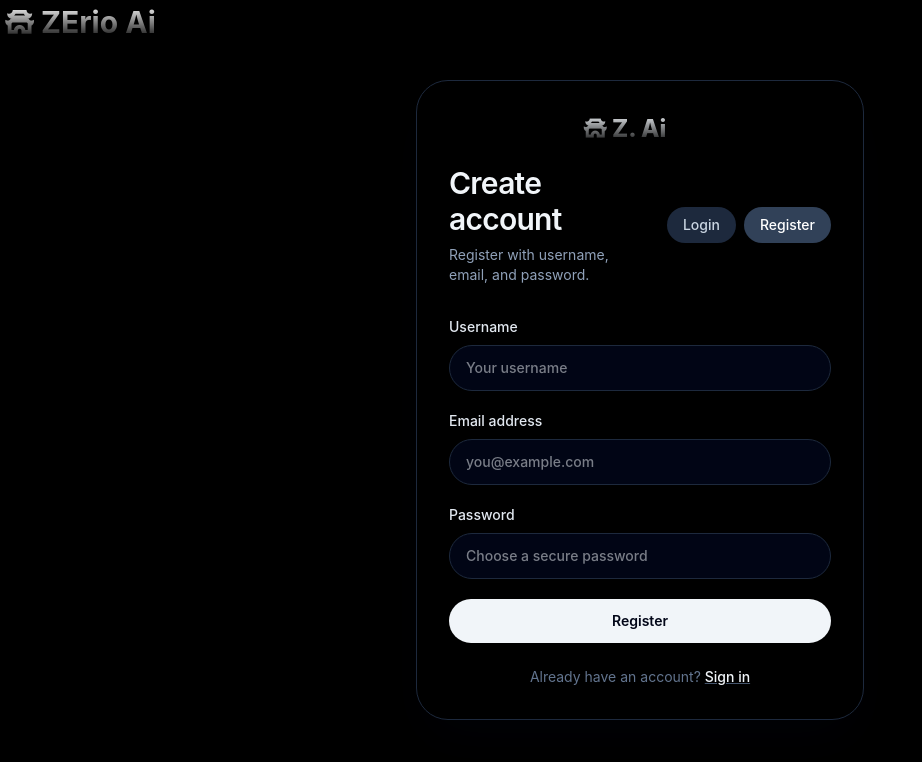
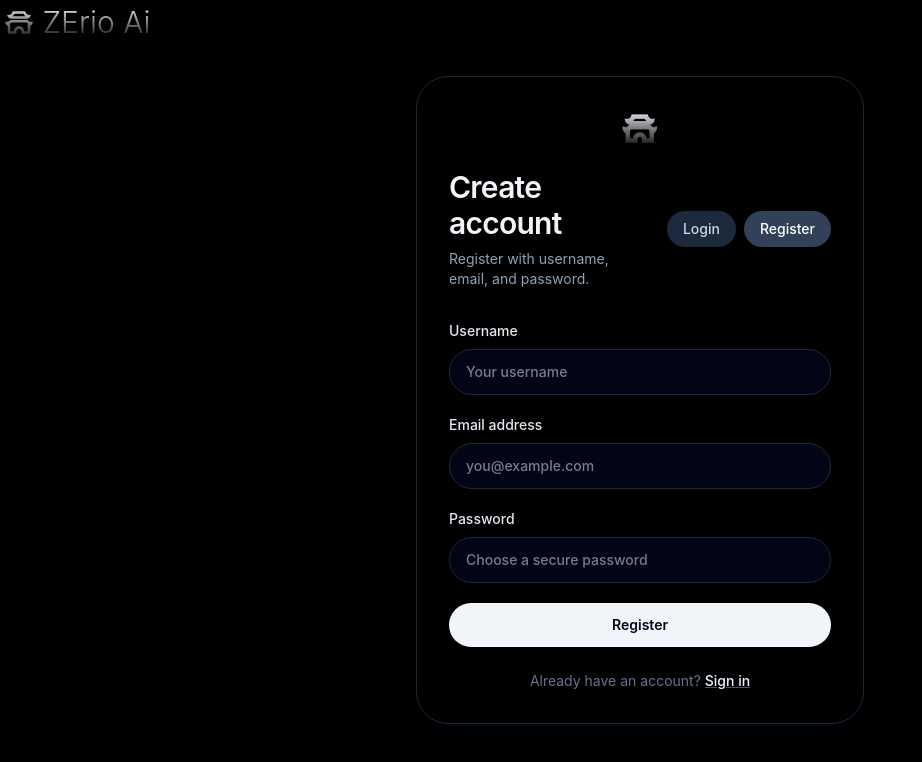
Before and after one commit to Notanormaldev/Perplexity, a React (Vite) app in the folder Frontend/: page /register in a window 1280 px wide. Shown: the top 762 px of the page, without its empty margins (0-922 px from the left). Built offline with nearby package versions, Linux system fonts and the light colour scheme; no server answers.

Commit message:
style: update font weight and styling for improved UI consistency in Login and Register pages

```diff
--- a/Frontend/src/features/auth/pages/Login.jsx
+++ b/Frontend/src/features/auth/pages/Login.jsx
@@ -37,7 +37,7 @@ function Login() {
     <main className="min-h-screen bg-slate-950 text-slate-100 flex items-center justify-center px-4 py-10">
 
            <Background />
-       <h1 className='text-white absolute left-1 top-1 font-bold font-stretch-50% text-3xl mask-b-from-neutral-50 '><i class="ri-ancient-gate-line"></i>  ZErio Ai</h1>
+       <h1 className='text-white absolute left-1 top-1 font-light font-stretch-50% text-3xl mask-b-from-neutral-50 '><i  class="ri-ancient-gate-line"></i>  ZErio Ai</h1>
       <div className="w-full max-w-md">
         <div className="rounded-[32px] border border-slate-800 bg-black-900/95 p-8 shadow-2xl shadow-slate-950/30 backdrop-blur-xl">
        <div className='font-extrabold font-stretch-50% text-4xl  mask-b-from-neutral-50 w-[10%] m-auto'>
--- a/Frontend/src/features/auth/pages/Register.jsx
+++ b/Frontend/src/features/auth/pages/Register.jsx
@@ -32,11 +32,11 @@ async function handleSubmit (event) {
   return (
     <main className="min-h-screen bg-slate-950 text-slate-100 flex items-center justify-center px-4 py-10">
       <Bg/>
-      <h1 className='text-white absolute left-1 top-1 font-bold font-stretch-50% text-3xl mask-b-from-neutral-50 font-family:'><i class="ri-ancient-gate-line"></i>  ZErio Ai</h1>
+      <h1 className='text-white absolute left-1 top-1 font-light font-stretch-50% text-3xl mask-b-from-neutral-50 font-family:'><i class="ri-ancient-gate-line"></i>  ZErio Ai</h1>
       <div className="w-full max-w-md">
         <div className="rounded-[32px] border border-slate-800 bg-black-900/95 p-8 shadow-2xl shadow-slate-950/30 backdrop-blur-xl">
-         <div className='font-extrabold mb-5 font-stretch-50% text-2xl  mask-b-from-neutral-50 w-[30%] m-auto'>
-         <i class="ri-ancient-gate-line "></i> Z. Ai
+         <div className='font-extrabold mb-5 font-stretch-50% text-4xl  mask-b-from-neutral-50 w-[10%] m-auto'>
+         <i class="ri-ancient-gate-line "></i>
        </div>
           <div className="mb-8 flex items-center justify-between gap-4">
             <div>
--- a/Frontend/src/features/chat/components/ChatSidebar.jsx
+++ b/Frontend/src/features/chat/components/ChatSidebar.jsx
@@ -247,9 +247,10 @@ const AboutModal = ({ open, onClose }) => {
       <div style={{position:'absolute',inset:0,background:'rgba(0,0,0,.75)',backdropFilter:'blur(6px)'}} onClick={onClose}/>
       <div style={{position:'relative',width:'100%',maxWidth:340,margin:'0 20px',background:'#151515',border:'1px solid rgba(255,255,255,0.09)',borderRadius:18,boxShadow:'0 25px 60px rgba(0,0,0,.7)',overflow:'hidden',animation:'scaleIn .18s ease'}}>
         <div style={{padding:'26px 22px 22px',textAlign:'center'}}>
-          <div style={{width:58,height:58,margin:'0 auto 14px',borderRadius:16,background:'rgba(255,255,255,0.07)',border:'1px solid rgba(255,255,255,0.1)',display:'flex',alignItems:'center',justifyContent:'center'}}><LogoIcon size={26}/></div>
-          <h2 style={{color:'#ececec',fontWeight:700,fontSize:20,marginBottom:4}}>Zerio AI</h2>
-          <p style={{color:'#52525b',fontSize:12,marginBottom:14}}>v1.0.0 — Smart answers, instantly</p>
+          <div style={{width:58,height:58,margin:'0 auto 4px',  borderRadius:16,background:'rgba(255,255,255,0.00)',display:'flex',alignItems:'center',justifyContent:'center'}}><LogoIcon size={36}/></div>
+          <h2 style={{color:'#ececec',fontWeight:200,fontSize:20,marginBottom:4}}>ZErio AI</h2>
+          <p style={{color:'#52525b',fontSize:12,marginBottom:2}}>Smart answers, instantly</p>
+          <p style={{color:'#52525b',fontSize:12,marginBottom:4}}>v1.0.0 </p>
           <p style={{color:'#a1a1aa',fontSize:13,lineHeight:1.65,marginBottom:18}}>Zerio combines powerful LLMs with real-time internet access to deliver accurate, up-to-date answers.</p>
           <div style={{display:'flex',flexWrap:'wrap',gap:5,justifyContent:'center',marginBottom:18}}>
             {['React','Node.js','MongoDB','Socket.io','Gemini AI'].map(t=>(
@@ -258,10 +259,10 @@ const AboutModal = ({ open, onClose }) => {
           </div>
           <div style={{padding:'12px 14px',borderRadius:11,background:'rgba(255,255,255,0.04)',border:'1px solid rgba(255,255,255,0.07)',textAlign:'left',marginBottom:16}}>
             <p style={{color:'#52525b',fontSize:10,textTransform:'uppercase',letterSpacing:'.1em',marginBottom:8}}>Developer</p>
-            <p style={{color:'#ececec',fontWeight:500,fontSize:13,marginBottom:8}}>Your Name Here</p>
+            <p style={{color:'#ececec',fontWeight:500,fontSize:13,marginBottom:8}}>HARSH PATEL</p>
             <div style={{display:'flex',gap:16}}>
-              <a href="https://github.com/yourhandle" target="_blank" rel="noreferrer" style={{display:'flex',alignItems:'center',gap:5,color:'#a1a1aa',fontSize:12,textDecoration:'none'}}><i className="ri-github-fill" style={{fontSize:14}}/> GitHub</a>
-              <a href="https://linkedin.com/in/yourhandle" target="_blank" rel="noreferrer" style={{display:'flex',alignItems:'center',gap:5,color:'#a1a1aa',fontSize:12,textDecoration:'none'}}><i className="ri-linkedin-box-fill" style={{fontSize:14}}/> LinkedIn</a>
+              <a href="https://github.com/notanormaldev" target="_blank" rel="noreferrer" style={{display:'flex',alignItems:'center',gap:5,color:'#a1a1aa',fontSize:12,textDecoration:'none'}}><i className="ri-github-fill" style={{fontSize:14}}/> GitHub</a>
+              <a href="https://www.linkedin.com/in/harsh-patel-a77148314/" target="_blank" rel="noreferrer" style={{display:'flex',alignItems:'center',gap:5,color:'#a1a1aa',fontSize:12,textDecoration:'none'}}><i className="ri-linkedin-box-fill" style={{fontSize:14}}/> LinkedIn</a>
             </div>
           </div>
           <button onClick={onClose} style={{width:'100%',padding:'10px',borderRadius:11,border:'1px solid rgba(255,255,255,0.08)',background:'transparent',color:'#a1a1aa',fontSize:13,cursor:'pointer'}}>Close</button>
```
